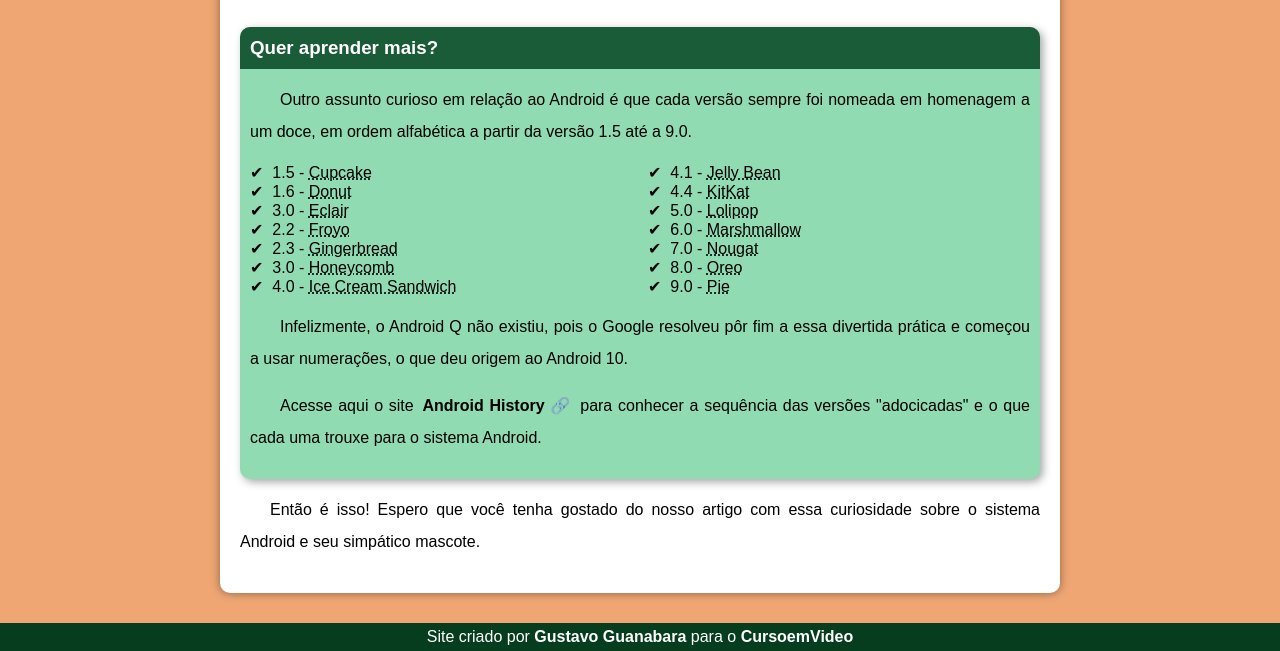
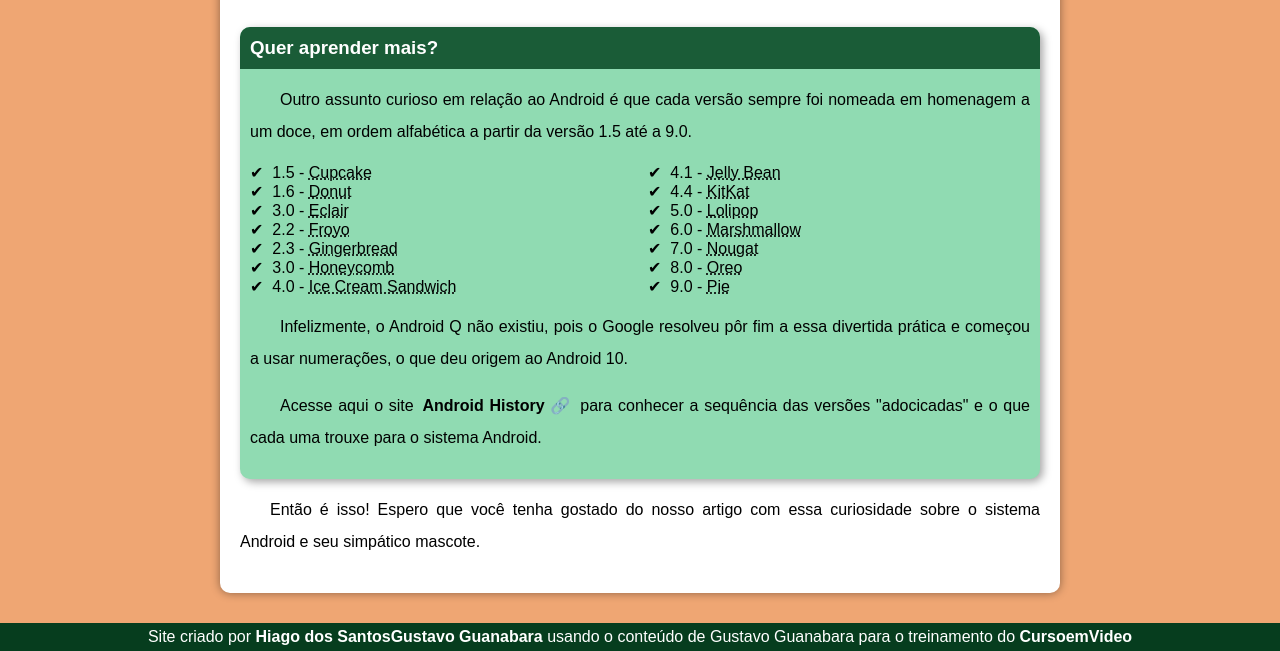
Before and after one commit to hiagop22/projeto-android, a plain HTML site: page index.html in a window 1280 px wide. Shown: the part 2157-2808 px from the top of the page. Drawn offline with Linux system fonts and the light colour scheme.

Commit message:
Fixed fotter

```diff
--- a/index.html
+++ b/index.html
@@ -102,7 +102,7 @@
 
     <footer>
     <p>
-        Site criado por <a href="https://github.com/gustavoguanabara" target="_blank" rel="external">Gustavo Guanabara</a> para o <a href="https://www.cursoemvideo.com/" target="_blank" rel="external">CursoemVideo</a></address>
+        Site criado por <a href="https://github.com/hiagop22" target="_blank" rel="external">Hiago dos SantosGustavo Guanabara</a> usando o conteúdo de Gustavo Guanabara para o treinamento do <a href="https://www.cursoemvideo.com/" target="_blank" rel="external">CursoemVideo</a></address>
     </p>
     </footer>
 </body>
```
